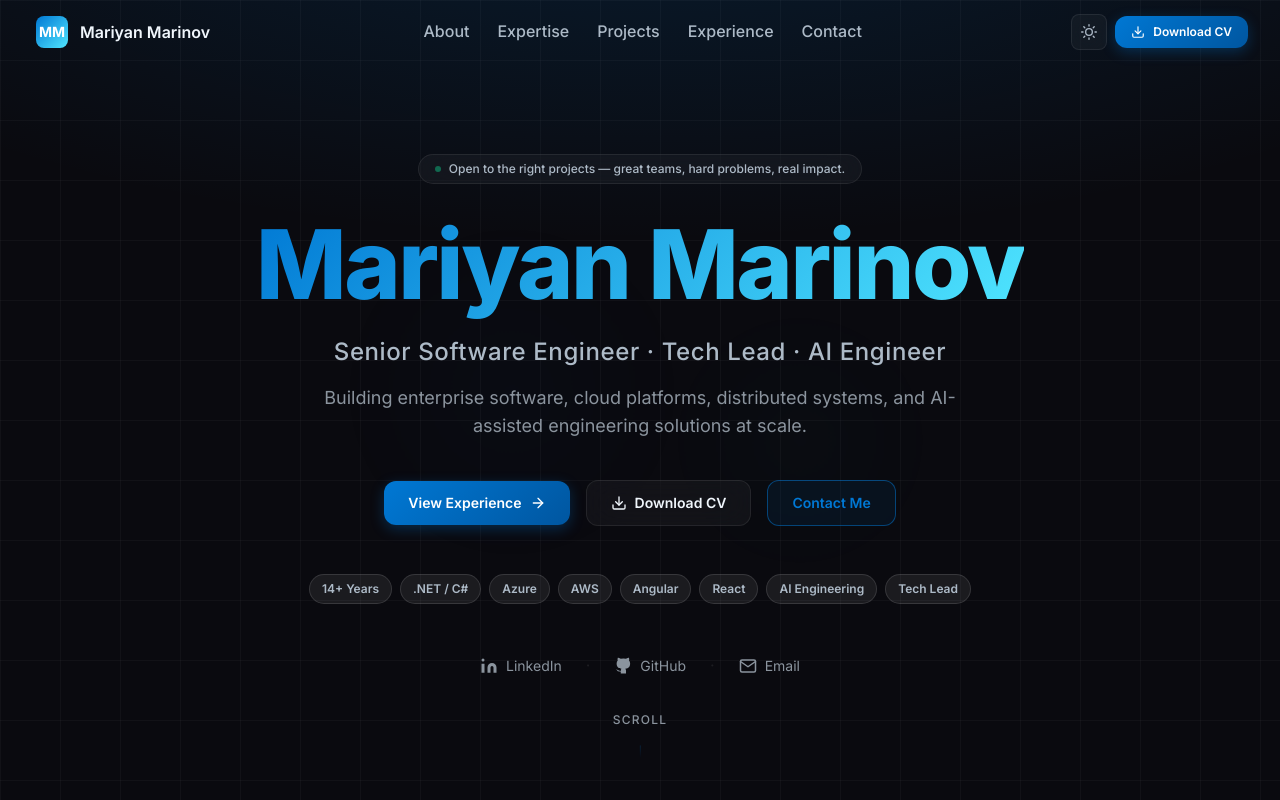
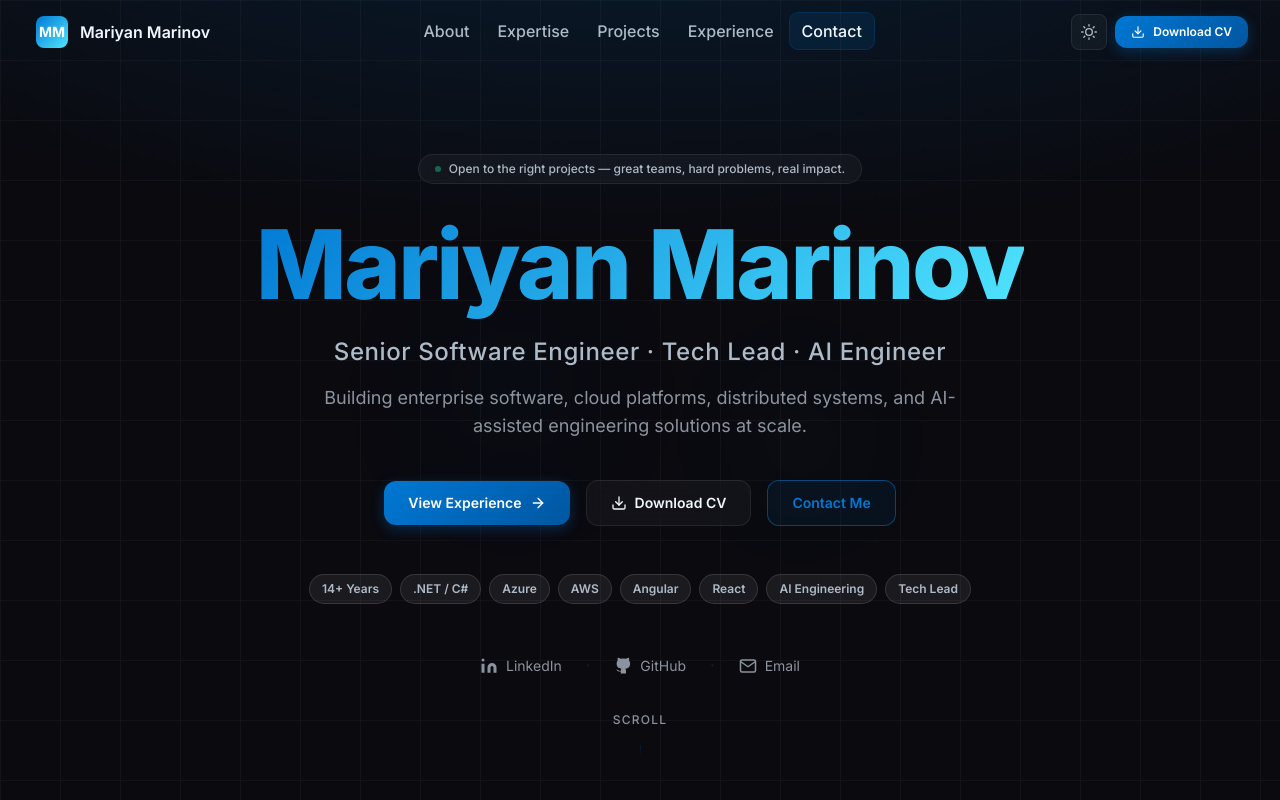
Before and after one commit to mariyan-marinov/mariyan-marinov-cv, a Next.js app: page / in a window 1280 px wide. Shown: the top 800 px of the page. Built offline with nearby package versions, Linux system fonts and the light colour scheme.

Commit message:
feat: enhance Header component for active section tracking and improve EducationSection layout

```diff
--- a/src/components/layout/Header.tsx
+++ b/src/components/layout/Header.tsx
@@ -2,28 +2,72 @@
 
 import Link from 'next/link'
 import { useState, useEffect } from 'react'
+import { usePathname } from 'next/navigation'
 import { motion, AnimatePresence } from 'framer-motion'
 import { ThemeToggle } from '@/components/ui/ThemeToggle'
 import { profile } from '@/data/profile'
 import { cn, assetPath } from '@/lib/utils'
 
 const navLinks = [
-  { href: '/#about',       label: 'About' },
-  { href: '/#expertise',   label: 'Expertise' },
-  { href: '/#projects',    label: 'Projects' },
-  { href: '/#experience',  label: 'Experience' },
-  { href: '/contact',      label: 'Contact' },
+  { href: '/#about',       label: 'About',      sectionId: 'about' },
+  { href: '/#expertise',   label: 'Expertise',  sectionId: 'expertise' },
+  { href: '/#projects',    label: 'Projects',   sectionId: 'projects' },
+  { href: '/#experience',  label: 'Experience', sectionId: 'experience' },
+  { href: '/contact',      label: 'Contact',    sectionId: 'contact' },
 ]
 
 export function Header() {
   const [scrolled, setScrolled] = useState(false)
   const [mobileOpen, setMobileOpen] = useState(false)
+  const [activeSection, setActiveSection] = useState<string | null>(null)
+  const pathname = usePathname()
 
   useEffect(() => {
     const onScroll = () => setScrolled(window.scrollY > 20)
     window.addEventListener('scroll', onScroll, { passive: true })
     return () => window.removeEventListener('scroll', onScroll)
   }, [])
+
+  // Scroll-position based active section — reliable in both directions
+  useEffect(() => {
+    if (pathname !== '/') {
+      setActiveSection(null)
+      return
+    }
+
+    const sectionIds = navLinks.map((l) => l.sectionId).filter(Boolean) as string[]
+
+    const update = () => {
+      const scrollBottom = window.scrollY + window.innerHeight
+      const docHeight = document.documentElement.scrollHeight
+
+      // Near bottom of page → always activate last section
+      if (scrollBottom >= docHeight - 80) {
+        setActiveSection(sectionIds[sectionIds.length - 1])
+        return
+      }
+
+      const threshold = window.scrollY + window.innerHeight * 0.45
+      let current: string | null = null
+      for (const id of sectionIds) {
+        const el = document.getElementById(id)
+        if (!el) continue
+        if (el.getBoundingClientRect().top + window.scrollY <= threshold) {
+          current = id
+        }
+      }
+      setActiveSection(current)
+    }
+
+    update()
+    window.addEventListener('scroll', update, { passive: true })
+    return () => window.removeEventListener('scroll', update)
+  }, [pathname])
+
+  const isActive = (link: typeof navLinks[0]) => {
+    if (pathname === '/contact') return link.href === '/contact'
+    return activeSection === link.sectionId
+  }
 
   return (
     <motion.header
@@ -68,7 +112,12 @@ export function Header() {
               >
                 <Link
                   href={link.href}
-                  className="px-3 py-2 rounded-lg text-base font-medium text-[var(--text-secondary)] hover:text-[var(--text-primary)] hover:bg-[var(--bg-surface)] transition-all duration-150 focus-ring"
+                  className={cn(
+                    'px-3 py-2 rounded-lg text-base font-medium transition-all duration-200 focus-ring',
+                    isActive(link)
+                      ? 'text-[var(--text-primary)] bg-[rgba(0,120,212,0.12)] ring-1 ring-[rgba(0,120,212,0.28)]'
+                      : 'text-[var(--text-secondary)] hover:text-[var(--text-primary)] hover:bg-[var(--bg-surface)]'
+                  )}
                 >
                   {link.label}
                 </Link>
@@ -140,7 +189,12 @@ export function Header() {
                   key={link.href}
                   href={link.href}
                   onClick={() => setMobileOpen(false)}
-                  className="px-3 py-2.5 rounded-lg text-sm font-medium text-[var(--text-secondary)] hover:text-[var(--text-primary)] hover:bg-[var(--bg-surface-hover)] transition-all duration-150 focus-ring"
+                  className={cn(
+                    'px-3 py-2.5 rounded-lg text-sm font-medium transition-all duration-150 focus-ring',
+                    isActive(link)
+                      ? 'text-azure-500 bg-[rgba(0,120,212,0.1)]'
+                      : 'text-[var(--text-secondary)] hover:text-[var(--text-primary)] hover:bg-[var(--bg-surface-hover)]'
+                  )}
                 >
                   {link.label}
                 </Link>
--- a/src/components/sections/EducationSection.tsx
+++ b/src/components/sections/EducationSection.tsx
@@ -41,11 +41,11 @@ export function EducationSection() {
                       <p className="text-sm text-azure-500 font-medium">{edu.degree}</p>
                       <p className="text-sm text-[var(--text-secondary)]">{edu.field}</p>
                     </div>
-                    <div className="text-right flex-shrink-0">
+                    <div className="flex sm:flex-col sm:items-end items-center gap-2 sm:gap-0 flex-shrink-0">
                       <span className="text-xs font-semibold text-[var(--text-secondary)] glass px-3 py-1 rounded-full whitespace-nowrap">
                         {edu.period}
                       </span>
-                      <p className="text-xs text-[var(--text-muted)] mt-1">{edu.location}</p>
+                      <p className="text-xs text-[var(--text-muted)] sm:mt-1">{edu.location}</p>
                     </div>
                   </div>
                   {edu.description && (
```
